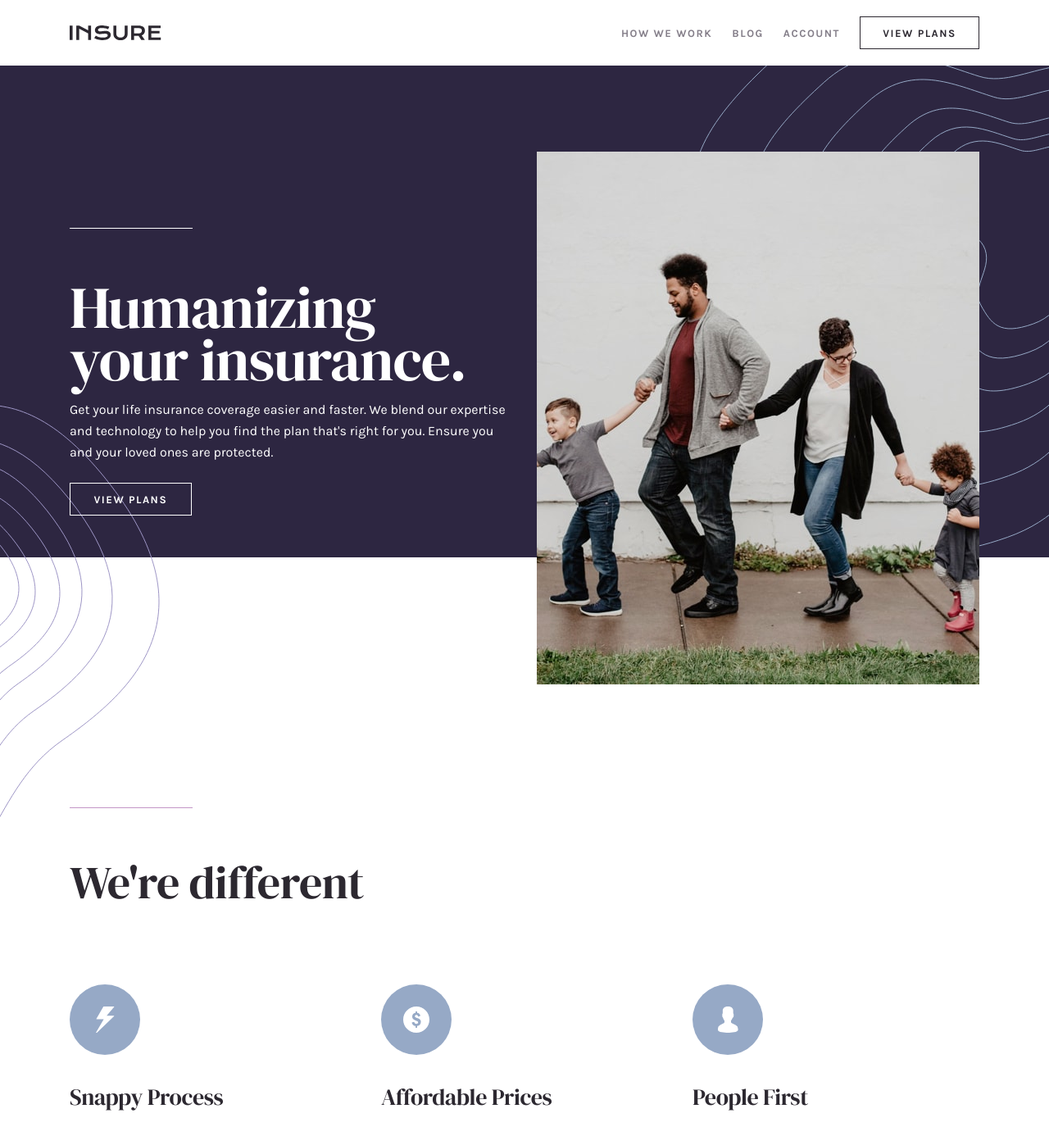
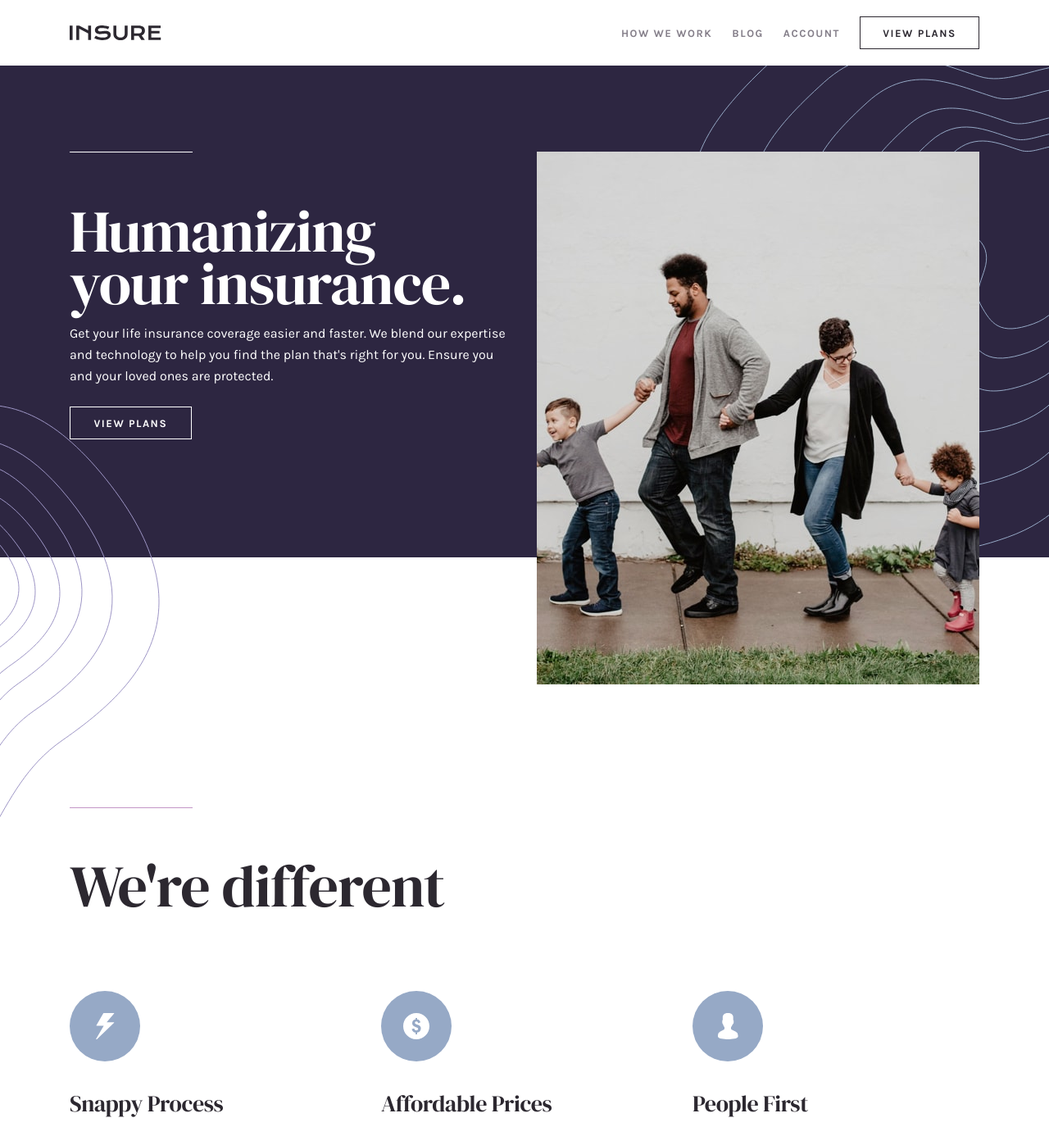
Before and after one commit to vanderms/insure-landing-page, a React (Vite) app: page / in a window 1280 px wide. Shown: the top 1386 px of the page at 82% size. Built offline with nearby package versions, Linux system fonts and the light colour scheme.

Commit message:
removed padding on header and corrected features title class

```diff
--- a/src/components/sections/features/features.tsx
+++ b/src/components/sections/features/features.tsx
@@ -10,7 +10,7 @@ export const FeaturesSection: React.FC = () => {
   return (
     <section aria-labelledby={title} className="container mt-[8.75rem] xl:mt-[9.375rem]">
       <div className="w-[9.375rem] mx-auto h-0 border-b border-primary-100 xl:mx-0"></div>
-      <h2 id={title} className="mt-10 text-center title-md text-neutral-800 xl:text-left xl:mt-[3.9375rem]">
+      <h2 id={title} className="mt-10 text-center title-xl text-neutral-800 xl:text-left xl:mt-[3.9375rem]">
         We're different
       </h2>
       <ul className="mt-20 flex flex-col items-center gap-14 xl:mt-24 xl:flex-row xl:justify-between xl:gap-0">
--- a/src/components/sections/hero/hero.tsx
+++ b/src/components/sections/hero/hero.tsx
@@ -20,7 +20,7 @@ export const HeroSection: React.FC = () => {
           className="absolute top-0 left-0 w-full h-full object-center object-cover z-10"
         />
       </picture>
-      <header className="relative z-10 container pb-[5.8125rem] pt-[5.8125rem] mx-auto header-pattern">
+      <header className="relative z-10 container pb-[5.8125rem] pt-[5.8125rem] mx-auto header-pattern xl:py-0">
         <div className="xl:w-[9.375rem] xl:h-0 xl:border-b xl:border-neutral-50"></div>
         <h1
           id={title}
```
